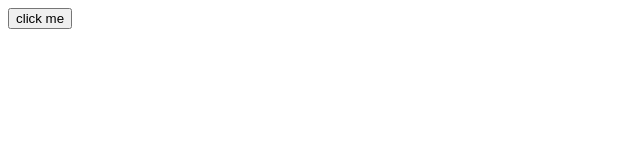
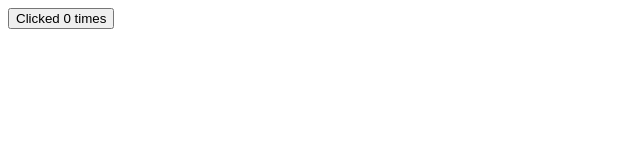
Before and after one commit to Bishrav/NewReact, a React (Vite) app: page / in a window 1280 px wide. Shown: the top 160 px of the page, without its empty margins (0-640 px from the left). Built offline with nearby package versions, Linux system fonts and the light colour scheme.

Commit message:
feat:Just added the Hooks state

```diff
--- a/src/Pages/Home.jsx
+++ b/src/Pages/Home.jsx
@@ -1,5 +1,5 @@
 import Header from "../Section/Footer.jsx"
-
+import { useState } from "react";
 import "./Home.css"
 // const user = {
 //     name : "Ferrari",
@@ -37,14 +37,30 @@ import "./Home.css"
 // )
 // Responding to events
 
+// function MyButton(){
+//     function handleClick() {
+//         alert("you clicked me")
+//     }
+//     return(
+//         <button onClick={handleClick}>click me</button>
+//     )
+// }
+// Update the Screen
 function MyButton(){
-    function handleClick() {
-        alert("you clicked me")
+    const [count , setCount] = useState(0);
+
+    function TouchClick() {
+        setCount(count + 1)
     }
+
     return(
-        <button onClick={handleClick}>click me</button>
+
+        <button onClick={TouchClick}>
+            Clicked {count} times
+        </button>
     )
 }
+
 
 
 
```
